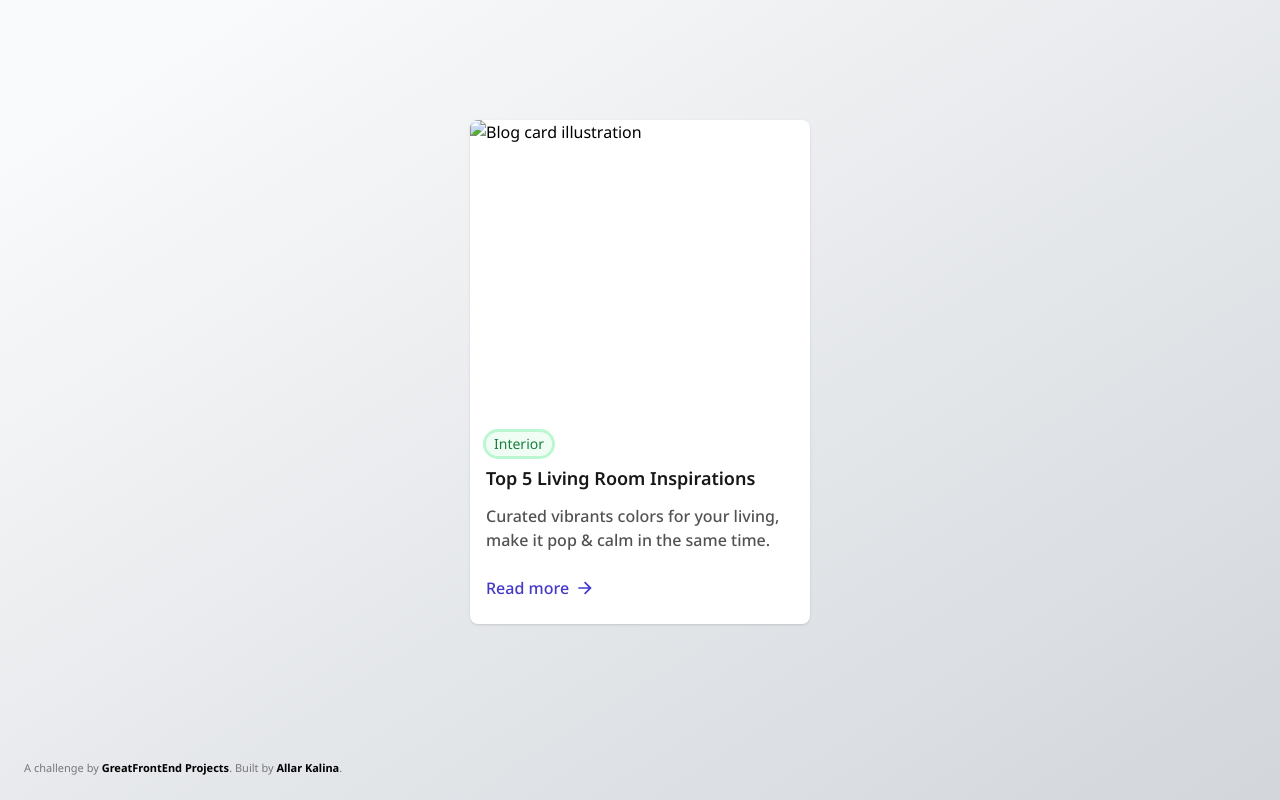
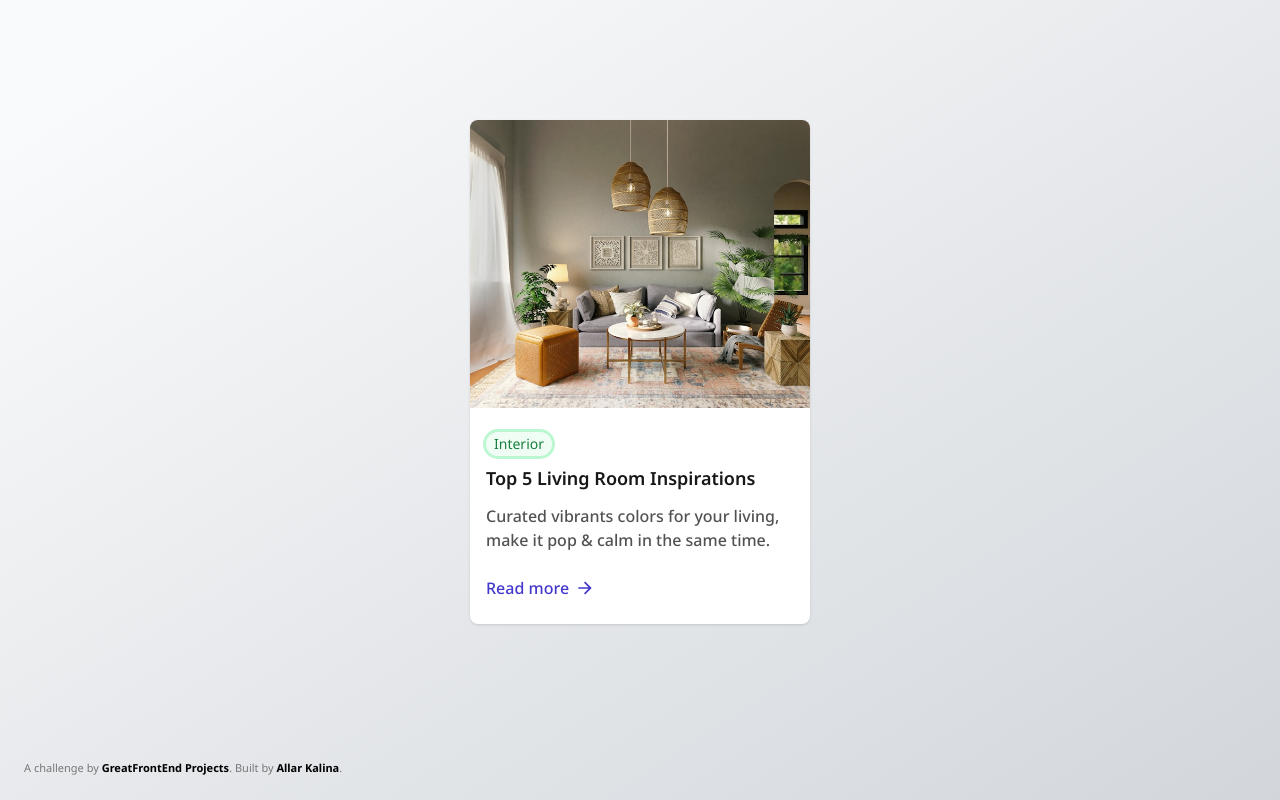
Before and after one commit to AllarKalina/blog-card, a plain HTML site: page index.html in a window 1280 px wide. Drawn offline with nearby package versions, Linux system fonts and the light colour scheme; the site is published under a folder, as on GitHub Pages, so addresses that start at the root find nothing.

Commit message:
Fix image import

```diff
--- a/index.html
+++ b/index.html
@@ -24,7 +24,7 @@
       >
         <figure class="">
           <img
-            src="/img/spacejoy-YqFz7UMm8qE-unsplash.jpg"
+            src="img/spacejoy-YqFz7UMm8qE-unsplash.jpg"
             alt="Blog card illustration"
             class="object-cover h-[288px] aspect-auto"
             height="288"
```
